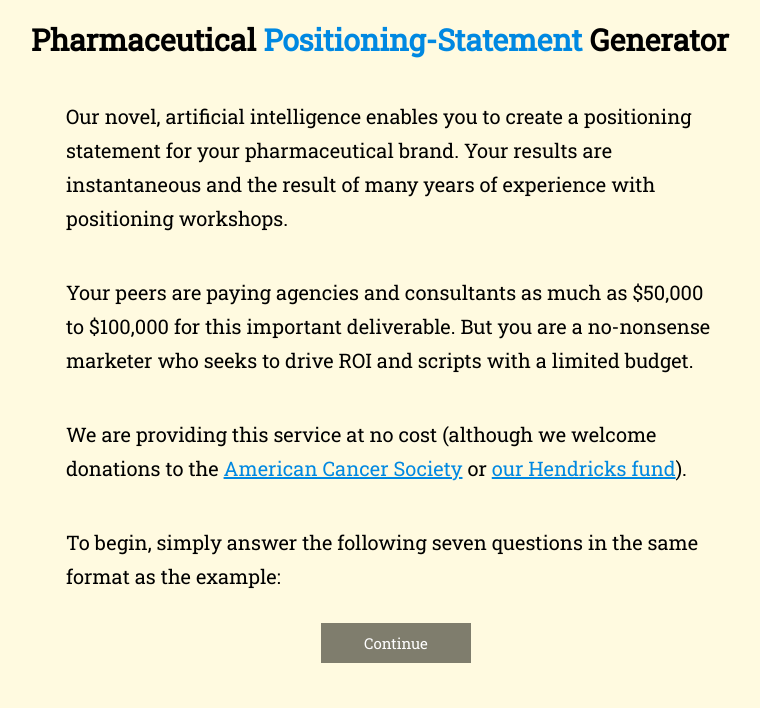
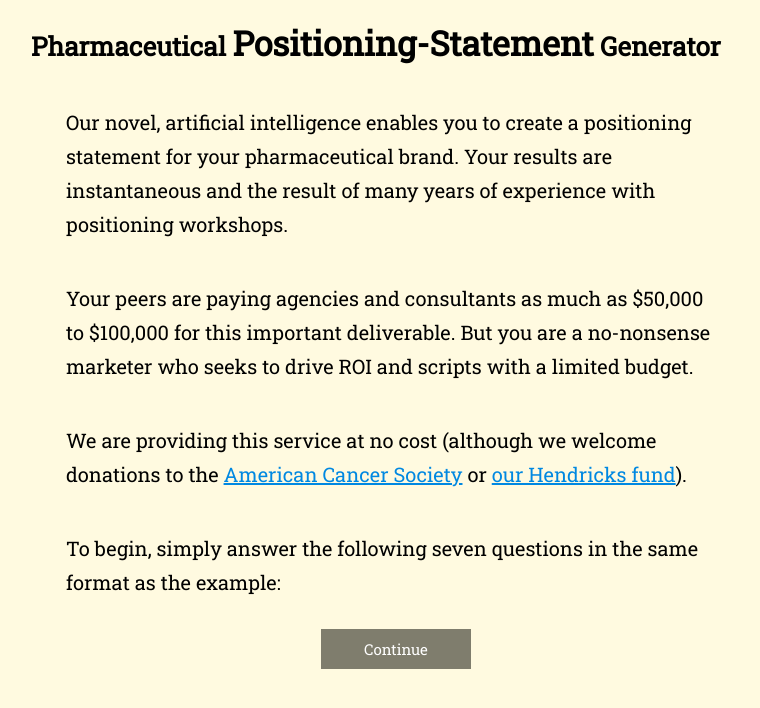
Before and after one commit to jamestomasino/positioning-statement, a plain HTML site: page index.html in a window 1280 px wide. Shown: the whole page, without its empty margins (244-1004 px from the left). Drawn offline with Linux system fonts and the light colour scheme.

Commit message:
better headline style

```diff
--- a/css/styles.css
+++ b/css/styles.css
@@ -39,7 +39,7 @@ a, a:visited, a:active, a:hover {
 
     .intro h1 {
         font-family: 'Roboto Slab', serif;
-        font-size: 30px;
+        font-size: 26px;
         max-width: 770px;
         width: 100%;
         padding: 20px;
@@ -48,7 +48,7 @@ a, a:visited, a:active, a:hover {
     }
 
         .intro h1 .highlight {
-            color: #0088E1;
+            font-size: 34px;
         }
 
     .intro p {
```
